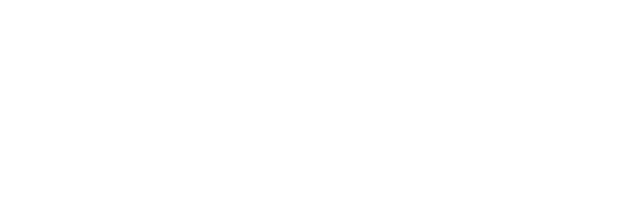
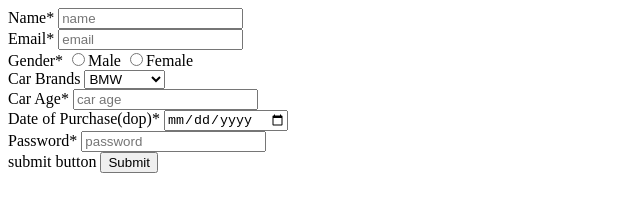
Before and after one commit to acciojob/car-insurance-form-Hemanth912, a website: page main.html in a window 1280 px wide. Shown: the whole page, without its empty margins (0-640 px from the left). Drawn offline with Linux system fonts and the light colour scheme.

Commit message:
created a submission

```diff
--- a/main.html
+++ b/main.html
@@ -8,6 +8,51 @@
 
 <body>
 	<!-- the entire body must be written by student -->
+	<div>
+		<label for ="name"> Name*</label>
+		<input type="text" id=name name=name value="" placeholder=name required>
+	</div>
+
+	<div>
+		<label for ="email"> Email*</label>
+		<input type="email" id=email name=email value="" placeholder=email required>
+	</div>
+
+	<div>
+		<label for="gender"> Gender*</label>
+		<input type="radio" id=male name=gender required>Male
+		<input type="radio" id=female name=gender required>Female
+	</div>
+
+	<div>
+		<label for ="cars"> Car Brands</label>
+		<select id="cars">
+			<option>BMW</option>
+			<option>Audi</option>
+			<option>Mercedez</option>
+		</select>
+	</div>
+	<div>
+		<label for ="carage">Car Age*</label>
+		<input type="number" id=carage name=carage value="" placeholder="car age" required>
+	</div>
+
+	<div>
+		<label for ="dop">Date of Purchase(dop)*</label>
+		<input type="date" id=dop name=carage value=""required>
+	</div>
+
+	<div>
+		<label for ="password">Password*</label>
+		<input type="password" id=password name=password placeholder=password value="" placeholder="car age" required>
+	</div>
+
+	<div>
+		<label for ="submit">submit button</label>
+		<input type="submit" id=submit name=submit>
+	</div>
+
+
     <script type="text/javascript" src="./script.js">
 </script>
 
```
